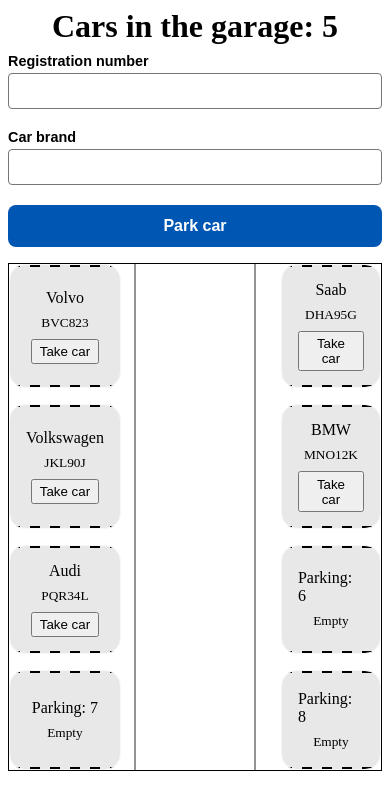
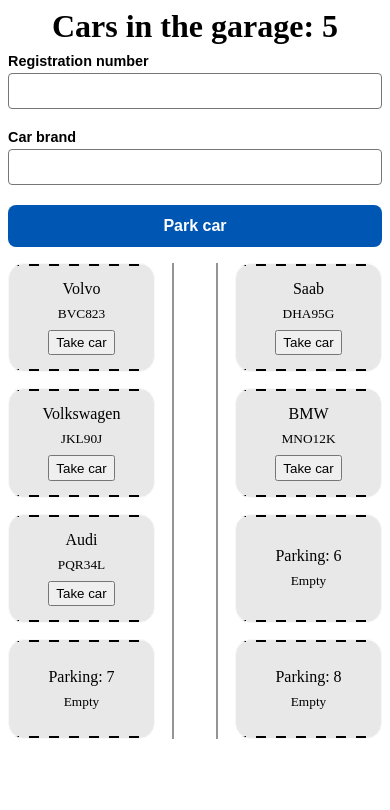
Before and after one commit to NiklasSod/garage-fe, a React (Vite) app: page / in a window 390 px wide. Shown: the top 810 px of the page. Built offline with nearby package versions, Linux system fonts and the light colour scheme.

Commit message:
slightly improve garageGrid css

```diff
--- a/src/components/garage.module.css
+++ b/src/components/garage.module.css
@@ -19,10 +19,8 @@
   grid-template-columns: repeat(2, 1fr);
   gap: 2rem 10rem;
   position: relative;
-  padding: 2rem;
   width: 100%;
   max-width: 40rem;
-  border: 1px solid black;
   margin: 1rem;
 }
 
@@ -88,17 +86,14 @@
 
 @media (max-width: 600px) {
   .cardGrid {
-    gap: 1rem 10rem;
+    gap: 1rem 5rem;
     padding: 0;
     margin: 1rem 0 0 0;
   }
-}
-
-@media (max-width: 500px) {
   .cardGrid::before {
-    left: 34%;
+    left: 44%;
   }
   .cardGrid::after {
-    left: 66%;
+    left: 56%;
   }
 }
```
